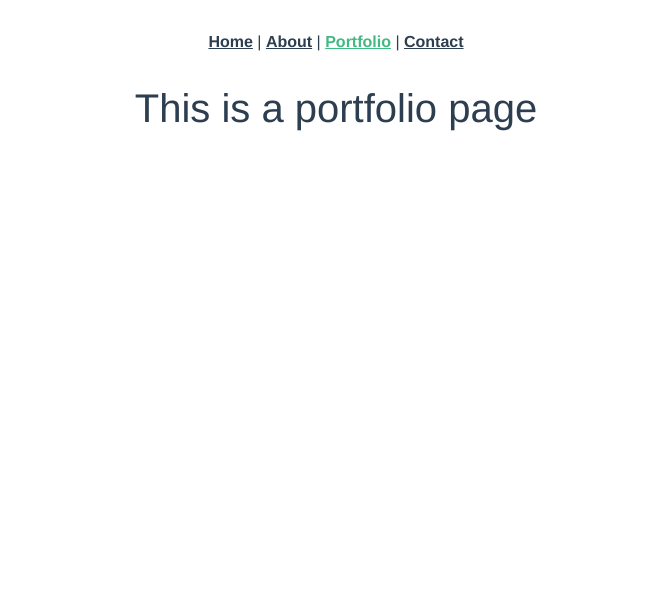
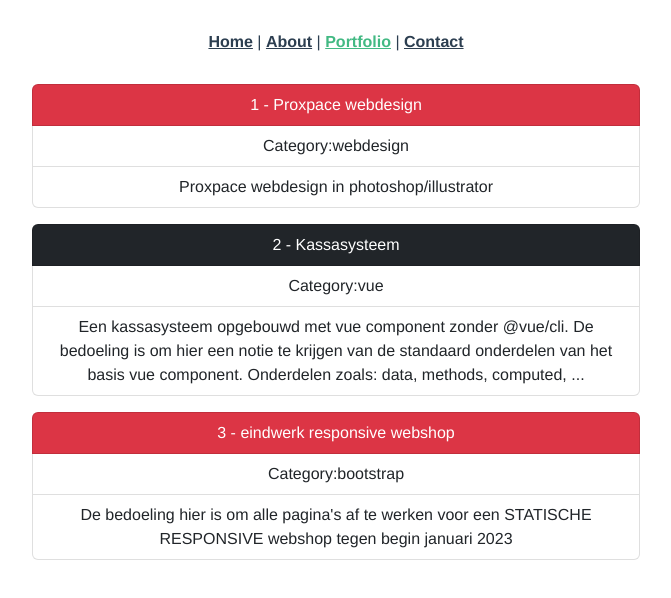
Before and after one commit to syntraprogrammeurs/vueprojectklas, a Vue app: page /portfolio in a window 1280 px wide. Shown: the top 598 px of the page, without its empty margins (304-975 px from the left). Built offline with nearby package versions, Linux system fonts and the light colour scheme.

Commit message:
working PortfolioView with PortfolioItem component integrated

```diff
--- /dev/null
+++ b/src/components/PortfolioItem.vue
@@ -0,0 +1,43 @@
+<template>
+  <div class="container-fluid">
+    <div class="col-12 col-lg-6 offset-lg-3">
+      <ul class="list-group mb-3">
+        <li
+          class="list-group-item"
+          :class="[werk.id % 2 ? 'bg-danger text-white' : 'bg-dark text-white']"
+        >
+          {{ werk.id }} - {{ werk.title }}
+        </li>
+        <li class="list-group-item">Category:{{ werk.category }}</li>
+        <li class="list-group-item">{{ werk.description }}</li>
+      </ul>
+    </div>
+  </div>
+</template>
+
+<script>
+export default {
+  name: "PortfolioItem",
+  props: {
+    werk: Object,
+  },
+};
+</script>
+
+<!-- Add "scoped" attribute to limit CSS to this component only -->
+<style scoped>
+h3 {
+  margin: 40px 0 0;
+}
+ul {
+  list-style-type: none;
+  padding: 0;
+}
+li {
+  display: inline-block;
+  margin: 0 10px;
+}
+a {
+  color: #42b983;
+}
+</style>
--- a/src/views/PortfolioView.vue
+++ b/src/views/PortfolioView.vue
@@ -1,5 +1,44 @@
 <template>
   <div class="portfolio">
-    <h1>This is a portfolio page</h1>
+    <PortfolioItem v-for="werk in werken" :key="werk.id" :werk="werk" />
   </div>
 </template>
+
+<script>
+// @ is an alias to /src
+
+import PortfolioItem from "@/components/PortfolioItem";
+
+export default {
+  name: "PortfolioView",
+  data() {
+    return {
+      werken: [
+        {
+          id: 1,
+          category: "webdesign",
+          title: "Proxpace webdesign",
+          description: "Proxpace webdesign in photoshop/illustrator",
+        },
+        {
+          id: 2,
+          category: "vue",
+          title: "Kassasysteem",
+          description:
+            "Een kassasysteem opgebouwd met vue component zonder @vue/cli. De bedoeling is om hier een notie te krijgen van de standaard onderdelen van het basis vue component. Onderdelen zoals: data, methods, computed, ...",
+        },
+        {
+          id: 3,
+          category: "bootstrap",
+          title: "eindwerk responsive webshop",
+          description:
+            "De bedoeling hier is om alle pagina's af te werken voor een STATISCHE RESPONSIVE webshop tegen begin januari 2023",
+        },
+      ],
+    };
+  },
+  components: {
+    PortfolioItem,
+  },
+};
+</script>
```
